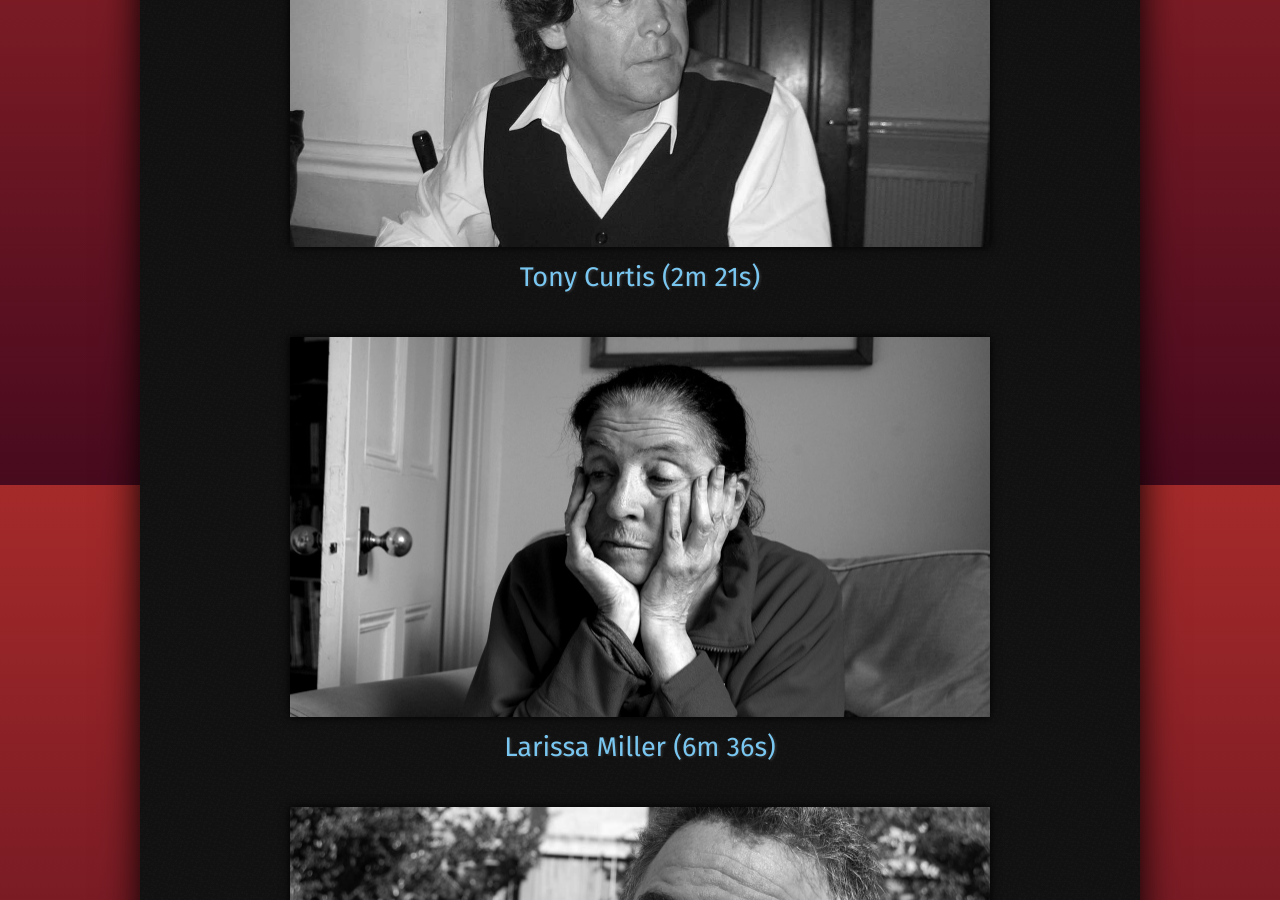
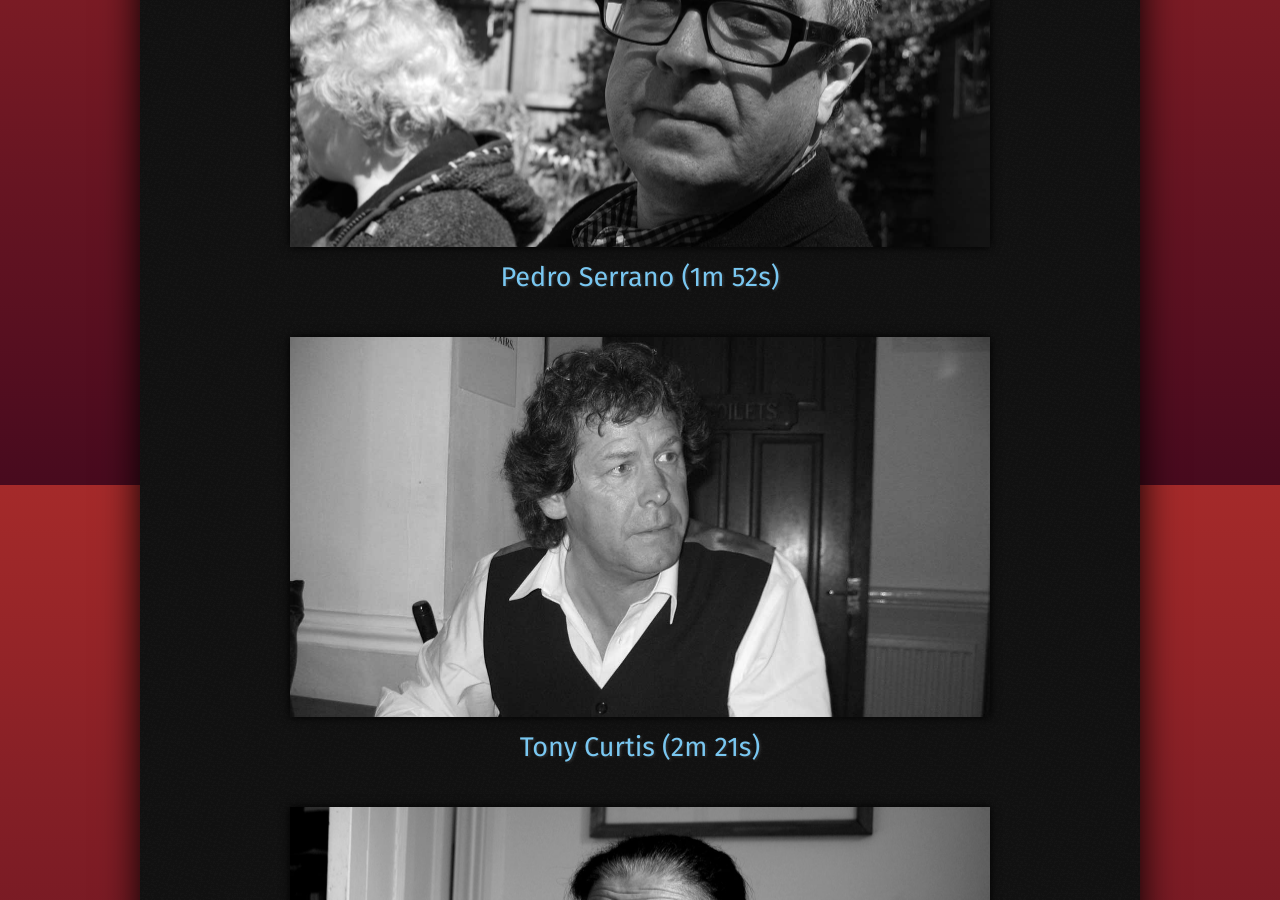
Before and after one commit to Leeds-eBooks/ArcSessions, a Jekyll site: the page built from index.html, in a window 1280 px wide and 900 px high, scrolled down 415 px. Built offline with Jekyll 4.4.1, drawn with Linux system fonts in a browser that asks for light colours.

Commit message:
Added Pedro Serrano vid

```diff
--- a/_data/videos.yml
+++ b/_data/videos.yml
@@ -98,3 +98,9 @@
   lastName: Curtis
   date: 2015-07-13
   duration: 2m 21s
+
+- id: o2Hx_GKob6k
+  firstName: Pedro
+  lastName: Serrano
+  date: 2015-11-10
+  duration: 1m 52s
```
